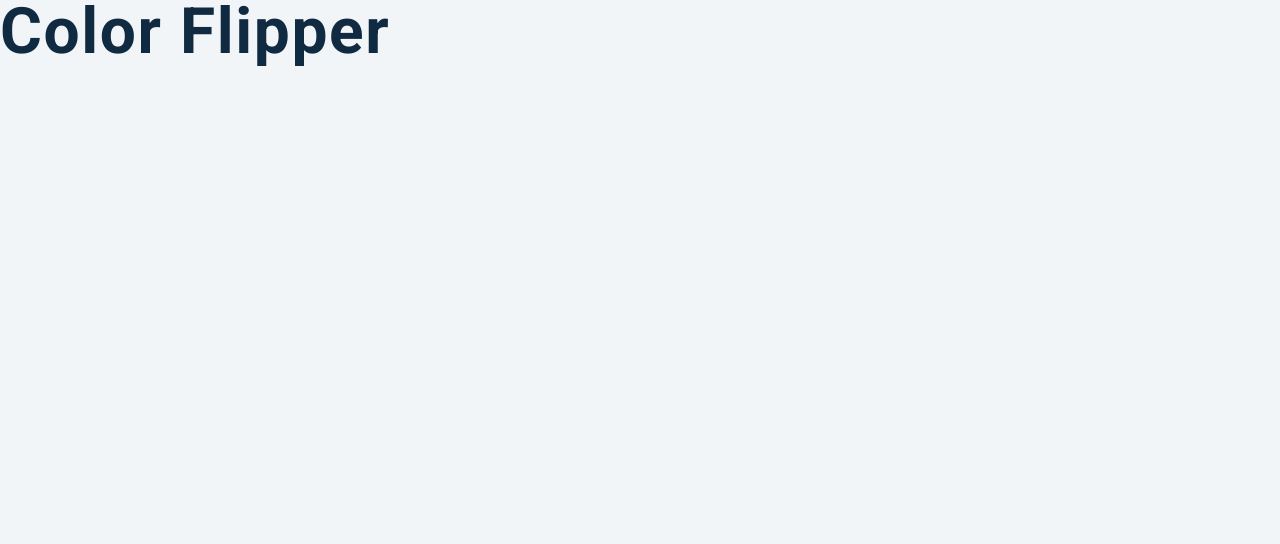
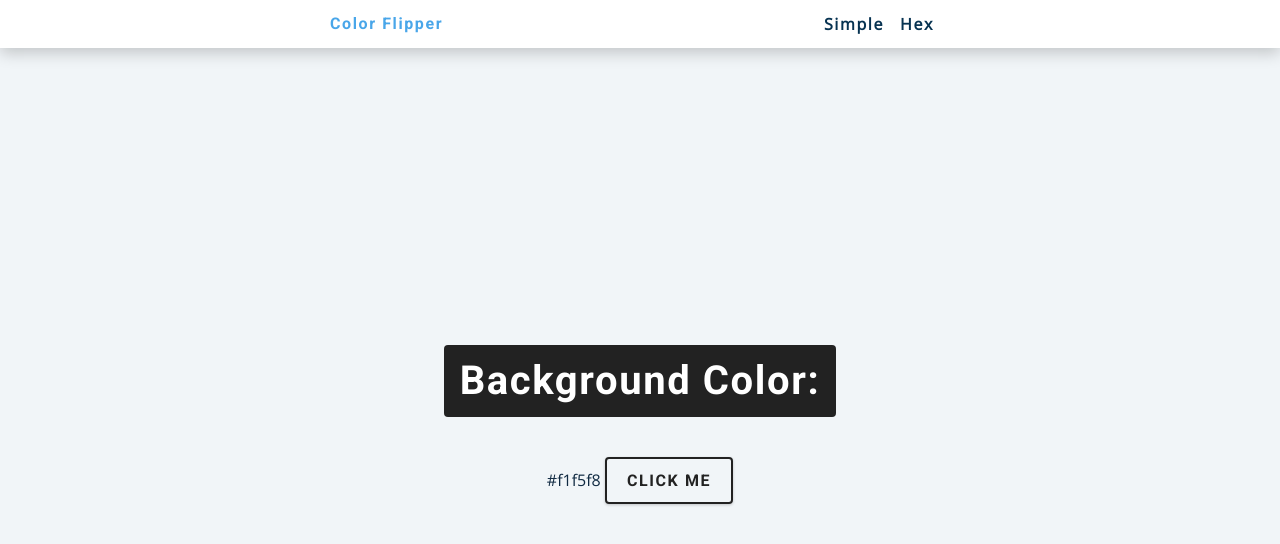
Before and after one commit to RibRob96/CoinFlipper, a plain HTML site: page index.html in a window 1280 px wide. Drawn offline with nearby package versions, Linux system fonts and the light colour scheme.

Commit message:
Added button and nav bar

```diff
--- a/app.js
+++ b/app.js
@@ -1 +1,10 @@
 const colors = ["green", "red", "rgba(133,122,200)", "#f15025"];
+const btn = document.getElementByID("btn");
+const color = document.querySelector(".color");
+
+btn.addEventListener('click', function(){
+    //Get a random number between 0 and 3.
+    const randomNumber = 2;
+    document.body.style.backgroundColor = colors[randomNumber];
+    color.textContent = colors[randomNumber];
+});
--- a/index.html
+++ b/index.html
@@ -9,7 +9,26 @@
     <link rel="stylesheet" href="styles.css" />
   </head>
   <body>
-    <h1>color flipper</h1>
+    <nav>
+      <div class="nav-center">
+        <h4>Color Flipper</h4>
+        <ul class="nav-links">
+          <li>
+            <a href="index.html">Simple</a>
+          </li>
+          <li>
+            <a href="hex.html">Hex</a>
+          </li>
+        </ul>
+      </div>
+    </nav>
+    <main>
+      <div class="container">
+        <h2>Background Color: <span class="color"></span></h2>
+          #f1f5f8
+        <button class="btn btn-hero" id = "btn">Click Me</button>
+      </div>
+    </main>
     <!-- javascript -->
     <script src="app.js"></script>
   </body>
```
